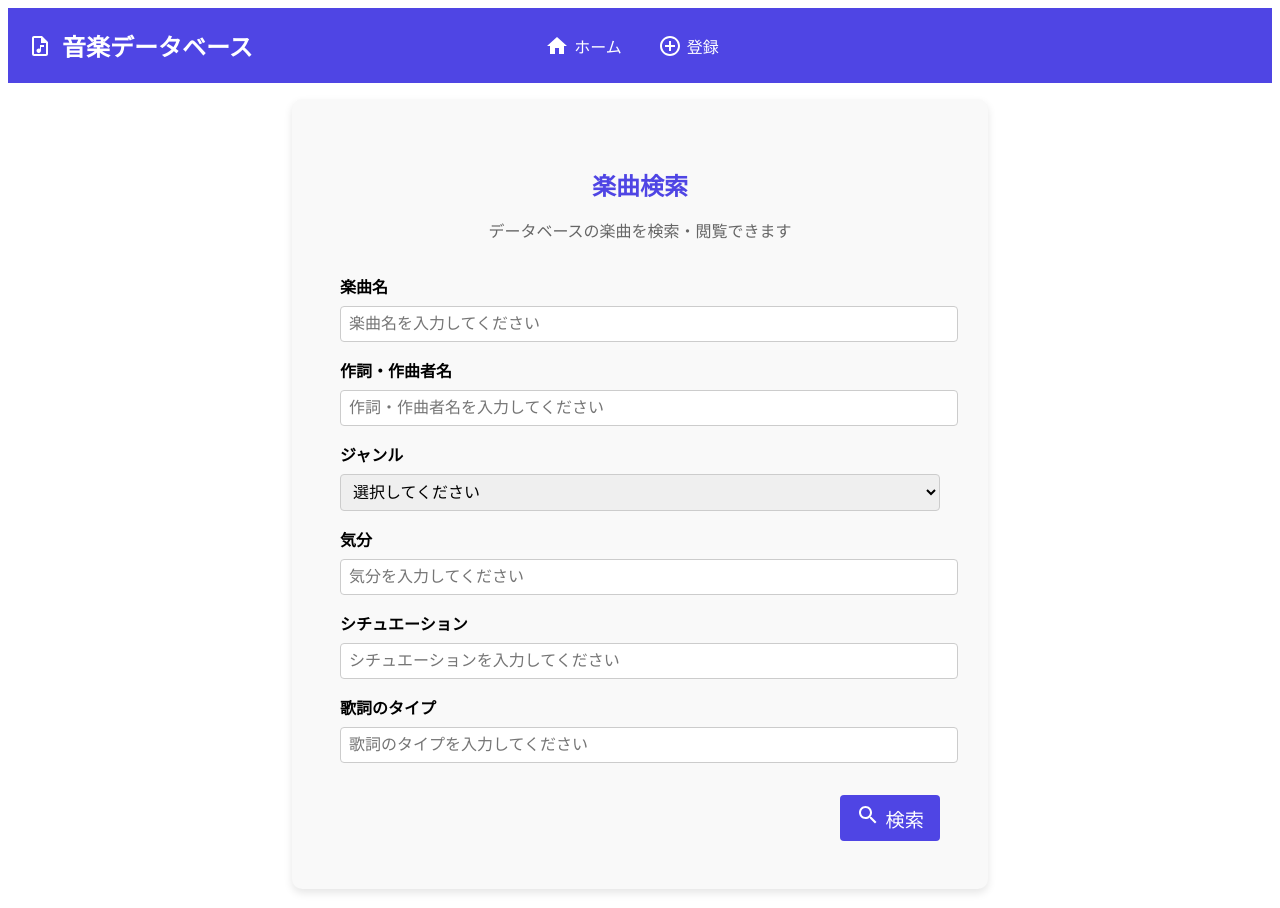
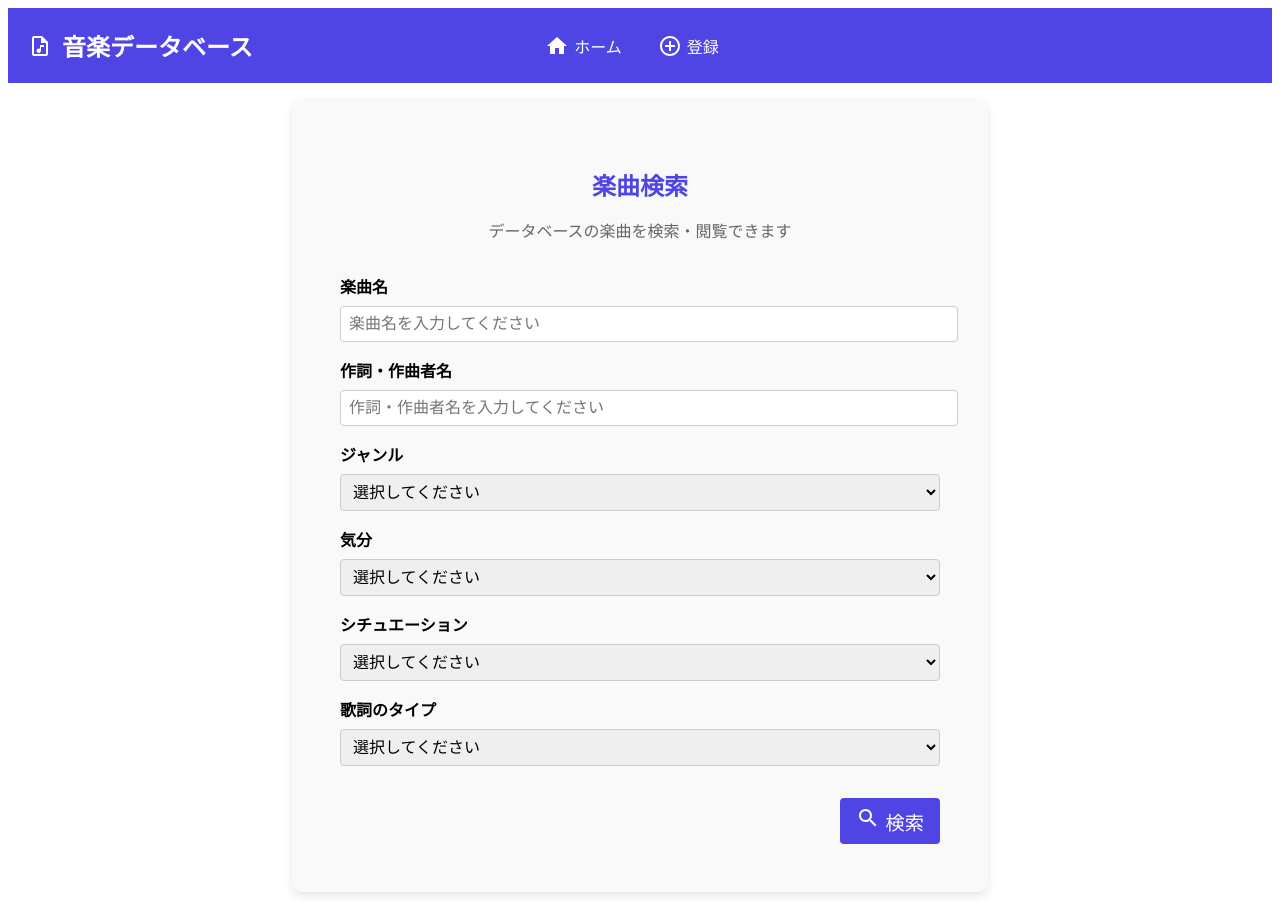
Before and after one commit to h4ruru/Hackathon, a React (Create React App) app in the folder my-app/: page / in a window 1280 px wide. Built offline with nearby package versions, Linux system fonts and the light colour scheme.

Commit message:
テキストからセレクトへの変更

```diff
--- a/my-app/package.json
+++ b/my-app/package.json
@@ -8,6 +8,7 @@
     "@mui/icons-material": "^6.2.1",
     "@mui/material": "^6.2.1",
     "cra-template": "1.2.0",
+    "firebase": "^11.1.0",
     "react": "^19.0.0",
     "react-dom": "^19.0.0",
     "react-router-dom": "^7.1.0",
--- a/my-app/src/components/body_dis.js
+++ b/my-app/src/components/body_dis.js
@@ -32,17 +32,39 @@ const Musicdistribution = ({ onResultClick }) => {
 
         <div className="form-group">
           <label htmlFor="mood">気分</label>
-          <input type="text" id="mood" placeholder="気分を入力してください" />
+          <select id="mood">
+            <option value="">選択してください</option>
+            <option value="happy">楽しい</option>
+            <option value="sadly">悲しい</option>
+            <option value="angry">怒っている</option>
+            <option value="calm">落ち着いている</option>
+            <option value="tired">疲れている</option>
+          </select>
         </div>
 
         <div className="form-group">
           <label htmlFor="situation">シチュエーション</label>
-          <input type="text" id="situation" placeholder="シチュエーションを入力してください" />
+          <select id="situation">
+            <option value="">選択してください</option>
+            <option value="relaxation">リラックスしたい</option>
+            <option value="commute">通勤・通学</option>
+            <option value="study">勉強</option>
+            <option value="drive">ドライブ</option>
+            <option value="party">パーティ</option>
+            <option value="motivate">モチベーションを高めたい・元気を出したい</option>
+          </select>
         </div>
 
         <div className="form-group">
-          <label htmlFor="lyricist">歌詞のタイプ</label>
-          <input type="text" id="lyricist" placeholder="歌詞のタイプを入力してください" />
+          <label htmlFor="lyricsType">歌詞のタイプ</label>
+          <select id="lyricsType">
+            <option value="">選択してください</option>
+            <option value="love">恋愛</option>
+            <option value="heartbreak">失恋</option>
+            <option value="encouragement">応援</option>
+            <option value="season">季節</option>
+            <option value="party">パーティ</option>
+          </select>
         </div>
 
         <button type="button" className="submit-button" onClick={onResultClick}><SearchIcon /> 検索</button>
--- a/my-app/src/components/body_regi.js
+++ b/my-app/src/components/body_regi.js
@@ -1,8 +1,17 @@
 import React, { useState } from "react";
 import "./css_folder/input.css";
 import SaveIcon from '@mui/icons-material/Save';
+import { getSongs } from "../firebace/operation"; // データ取得関数をインポート
 
 const Musicdistribution = () => {
+  const [songData, setSongData] = useState({
+    songName: "",
+    author: "",
+    genre: "",
+    mood: "",
+    situation: "",
+    lyricist: "",
+  });
 
   return (
     <div className="container">
@@ -33,17 +42,39 @@ const Musicdistribution = () => {
 
         <div className="form-group">
           <label htmlFor="mood">気分</label>
-          <input type="text" id="mood" placeholder="気分を入力してください" />
+          <select id="mood">
+            <option value="">選択してください</option>
+            <option value="happy">楽しい</option>
+            <option value="sadly">悲しい</option>
+            <option value="angry">怒っている</option>
+            <option value="calm">落ち着いている</option>
+            <option value="tired">疲れている</option>
+          </select>
         </div>
 
         <div className="form-group">
           <label htmlFor="situation">シチュエーション</label>
-          <input type="text" id="situation" placeholder="シチュエーションを入力してください" />
+          <select id="situation">
+            <option value="">選択してください</option>
+            <option value="relaxation">リラックスしたい</option>
+            <option value="commute">通勤・通学</option>
+            <option value="study">勉強</option>
+            <option value="drive">ドライブ</option>
+            <option value="party">パーティ</option>
+            <option value="motivate">モチベーションを高めたい・元気を出したい</option>
+          </select>
         </div>
 
         <div className="form-group">
-          <label htmlFor="lyricist">歌詞のタイプ</label>
-          <input type="text" id="lyricist" placeholder="歌詞のタイプを入力してください" />
+          <label htmlFor="lyricsType">歌詞のタイプ</label>
+          <select id="lyricsType">
+            <option value="">選択してください</option>
+            <option value="love">恋愛</option>
+            <option value="heartbreak">失恋</option>
+            <option value="encouragement">応援</option>
+            <option value="season">季節</option>
+            <option value="party">パーティ</option>
+          </select>
         </div>
 
         <button type="submit" className="submit-button"><SaveIcon /> 登録</button>
```
Also changed, not shown: 1 other file (tests, documents, lock files or other folders).
